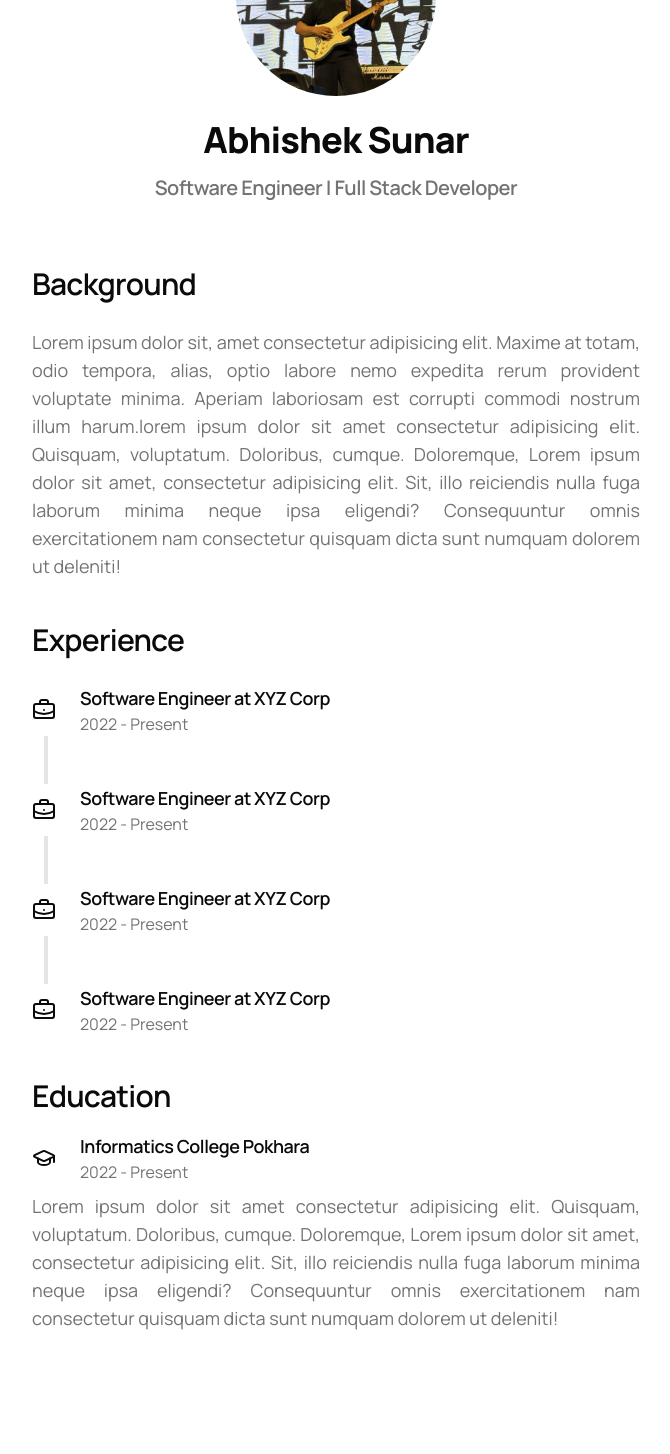
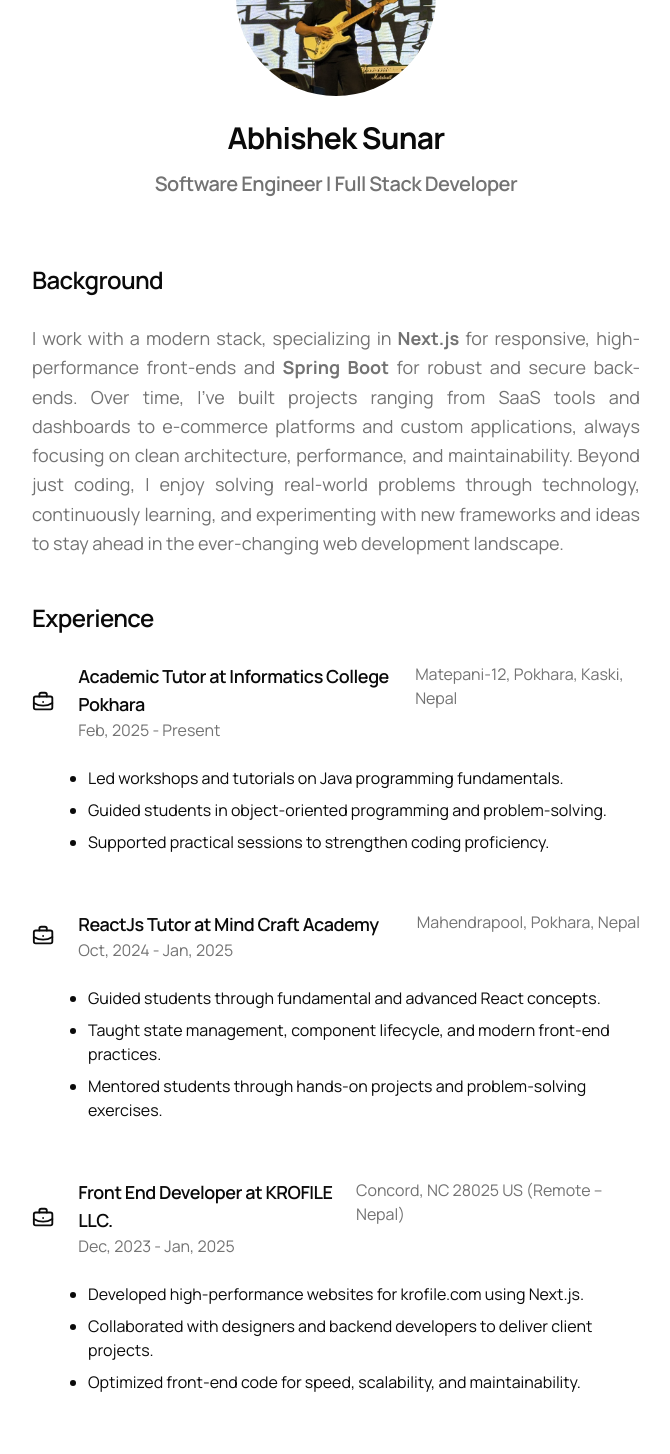
Before and after one commit to AbhishekSunar01/abhishek-sunar, a Next.js app: page /about in a window 1280 px wide. Shown: the part 200-1654 px from the top of the page, without its empty margins (304-974 px from the left). Before the commit the page ends 1596 px from the top, so only its background shows below. Built offline with nearby package versions, Linux system fonts and the light colour scheme.

Commit message:
experience added

```diff
--- a/app/about/page.tsx
+++ b/app/about/page.tsx
@@ -6,8 +6,10 @@ import yuzu from "@/public/profile.jpeg";
 export default function AboutPage() {
   const container =
     "w-full flex items-center justify-center mt-8 flex-col px-24";
+
   return (
     <div className="mb-16 flex items-center justify-center flex-col">
+      {/* Profile Image */}
       <Image
         src={yuzu}
         alt="Profile"
@@ -15,42 +17,84 @@ export default function AboutPage() {
         width={200}
         height={200}
       />
+
+      {/* Header */}
       <div className="text-center w-[600px] mt-6">
-        <h1>Abhishek Sunar</h1>
+        <h1 className="text-3xl font-bold">Abhishek Sunar</h1>
         <h2 className="text-muted-foreground text-xl">
           Software Engineer | Full Stack Developer
         </h2>
       </div>
+
+      {/* Background */}
       <div className={container}>
-        <h2 className="text-start w-full">Background</h2>
-        <p className="text-muted-foreground text-lg w-full mt-2 text-justify">
-          Lorem ipsum dolor sit, amet consectetur adipisicing elit. Maxime at
-          totam, odio tempora, alias, optio labore nemo expedita rerum provident
-          voluptate minima. Aperiam laboriosam est corrupti commodi nostrum
-          illum harum.lorem ipsum dolor sit amet consectetur adipisicing elit.
-          Quisquam, voluptatum. Doloribus, cumque. Doloremque, Lorem ipsum dolor
-          sit amet, consectetur adipisicing elit. Sit, illo reiciendis nulla
-          fuga laborum minima neque ipsa eligendi? Consequuntur omnis
-          exercitationem nam consectetur quisquam dicta sunt numquam dolorem ut
-          deleniti!
+        <h2 className="text-start w-full text-2xl font-semibold">Background</h2>
+        <p className="text-muted-foreground text-lg w-full mt-2 text-justify leading-relaxed">
+          I work with a modern stack, specializing in <strong>Next.js</strong>{" "}
+          for responsive, high-performance front-ends and{" "}
+          <strong>Spring Boot</strong> for robust and secure back-ends. Over
+          time, I’ve built projects ranging from SaaS tools and dashboards to
+          e-commerce platforms and custom applications, always focusing on clean
+          architecture, performance, and maintainability. Beyond just coding, I
+          enjoy solving real-world problems through technology, continuously
+          learning, and experimenting with new frameworks and ideas to stay
+          ahead in the ever-changing web development landscape.
         </p>
       </div>
 
+      {/* Experience */}
       <div className={container}>
-        <h2 className="text-start w-full">Experience</h2>
-        <div className="flex items-start justify-between w-full mt-2 flex-col">
-          <Experience title="Software Engineer at XYZ Corp" />
-          <div className="border-2 h-12 ml-3"></div>
-          <Experience title="Software Engineer at XYZ Corp" />
-          <div className="border-2 h-12 ml-3"></div>
-          <Experience title="Software Engineer at XYZ Corp" />
-          <div className="border-2 h-12 ml-3"></div>
-          <Experience title="Software Engineer at XYZ Corp" />
+        <h2 className="text-start w-full text-2xl font-semibold">Experience</h2>
+        <div className="flex items-start justify-between w-full mt-2 flex-col space-y-8">
+          <Experience
+            title="Academic Tutor at Informatics College Pokhara"
+            timeline="Feb, 2025 - Present"
+            location="Matepani-12, Pokhara, Kaski, Nepal"
+            descriptionPoints={[
+              "Led workshops and tutorials on Java programming fundamentals.",
+              "Guided students in object-oriented programming and problem-solving.",
+              "Supported practical sessions to strengthen coding proficiency.",
+            ]}
+          />
+
+          <Experience
+            title="ReactJs Tutor at Mind Craft Academy"
+            timeline="Oct, 2024 - Jan, 2025"
+            location="Mahendrapool, Pokhara, Nepal"
+            descriptionPoints={[
+              "Guided students through fundamental and advanced React concepts.",
+              "Taught state management, component lifecycle, and modern front-end practices.",
+              "Mentored students through hands-on projects and problem-solving exercises.",
+            ]}
+          />
+
+          <Experience
+            title="Front End Developer at KROFILE LLC."
+            timeline="Dec, 2023 - Jan, 2025"
+            location="Concord, NC 28025 US (Remote – Nepal)"
+            descriptionPoints={[
+              "Developed high-performance websites for krofile.com using Next.js.",
+              "Collaborated with designers and backend developers to deliver client projects.",
+              "Optimized front-end code for speed, scalability, and maintainability.",
+            ]}
+          />
+
+          <Experience
+            title="ReactJs Intern at Brand Builder"
+            timeline="Sep, 2023 - Nov, 2023"
+            location="Mahendrapool, Pokhara, Nepal"
+            descriptionPoints={[
+              "Assisted in developing responsive and dynamic websites.",
+              "Gained hands-on experience in front-end development using React.js.",
+            ]}
+          />
         </div>
       </div>
+
+      {/* Education */}
       <div className={container}>
-        <h2 className="text-start w-full">Education</h2>
-        <div className="flex items-center justify-start gap-6 w-full">
+        <h2 className="text-start w-full text-2xl font-semibold">Education</h2>
+        <div className="flex items-center justify-start gap-6 w-full mt-2">
           <GraduationCap />
           <div>
             <h3 className="text-lg font-semibold">
@@ -59,12 +103,12 @@ export default function AboutPage() {
             <span className="text-muted-foreground">2022 - Present</span>
           </div>
         </div>
-        <p className="text-muted-foreground text-lg w-full mt-2 text-justify">
-          Lorem ipsum dolor sit amet consectetur adipisicing elit. Quisquam,
-          voluptatum. Doloribus, cumque. Doloremque, Lorem ipsum dolor sit amet,
-          consectetur adipisicing elit. Sit, illo reiciendis nulla fuga laborum
-          minima neque ipsa eligendi? Consequuntur omnis exercitationem nam
-          consectetur quisquam dicta sunt numquam dolorem ut deleniti!
+        <p className="text-muted-foreground text-lg w-full mt-2 text-justify leading-relaxed">
+          Pursuing my Bachelor’s in Computing, where I’ve strengthened my
+          foundation in software engineering, algorithms, and database systems.
+          Alongside academics, I actively contribute to practical projects,
+          teaching, and freelance development work, which has helped me balance
+          theory with real-world application.
         </p>
       </div>
     </div>
--- a/app/page.tsx
+++ b/app/page.tsx
@@ -14,13 +14,15 @@ export default function Page() {
         height={200}
       />
       <h1 className="text-center w-[600px] mt-6">
-        Hii I am Abhishek Sunar, a Software Engineer
+        Hi, I’m Abhishek Sunar, a Software Engineer and Web Developer.
       </h1>
       <p className="text-muted-foreground text-xl text-center w-[700px]">
-        Lorem ipsum dolor sit amet consectetur adipisicing elit. Nulla
-        consectetur molestiae minus reiciendis, voluptate sapiente explicabo
-        doloremque, deleniti incidunt itaque nisi. Accusantium magnam, quae quos
-        dolor ea esse provident ab?
+        I specialize in crafting dynamic, high-performance websites and
+        applications that bring ideas to life. With expertise in Next.js for
+        modern, responsive front-ends and Spring Boot for robust back-end
+        systems, I focus on building scalable, reliable, and user-friendly
+        solutions. My goal is simple: to transform complex problems into clean,
+        impactful digital experiences that help businesses and users succeed.
       </p>
       <div className="my-4 flex items-center gap-6"></div>
       <Button className="mt-4 p-6 text-xl flex items-center gap-2">
--- a/components/experience.tsx
+++ b/components/experience.tsx
@@ -2,16 +2,34 @@ import { BriefcaseBusiness } from "lucide-react";
 
 type ExperienceProps = {
   title: string;
+  timeline?: string;
+  location?: string;
+  descriptionPoints?: string[];
 };
 
-export default function Experience({ title }: ExperienceProps) {
+export default function Experience({
+  title,
+  timeline,
+  location,
+  descriptionPoints,
+}: ExperienceProps) {
   return (
-    <div className="flex items-center justify-between gap-6">
-      <BriefcaseBusiness />
-      <div>
-        <h3 className="text-lg font-semibold">{title}</h3>
-        <span className="text-muted-foreground">2022 - Present</span>
+    <div className="w-full">
+      <div className="flex items-center justify-between gap-6 w-full">
+        <BriefcaseBusiness />
+        <div className="flex justify-between w-full">
+          <div>
+            <h3 className="text-lg font-semibold">{title}</h3>
+            <span className="text-muted-foreground">{timeline}</span>
+          </div>
+          <span className="text-muted-foreground">{location}</span>
+        </div>
       </div>
+      <ul className="my-6 ml-14 list-disc [&>li]:mt-2">
+        {descriptionPoints?.map((point, index) => (
+          <li key={index}>{point}</li>
+        ))}
+      </ul>
     </div>
   );
 }
```
